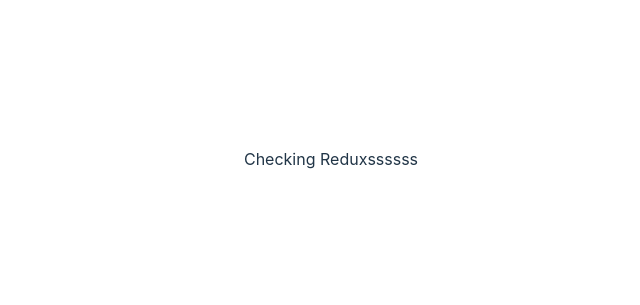
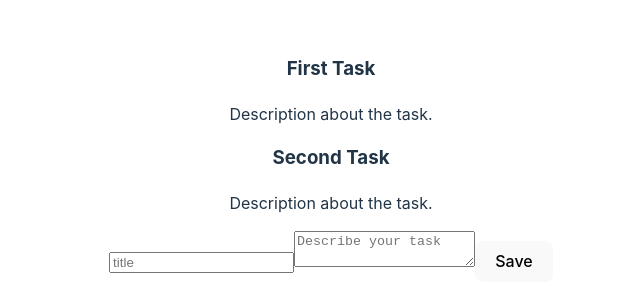
Before and after one commit to Enzo-cam/task-redux, a React (Vite) app: page / in a window 1280 px wide. Shown: the part 241-546 px from the top of the page, without its empty margins (309-949 px from the left). Built offline with nearby package versions, Linux system fonts and the light colour scheme.

Commit message:
Task form and Task list components

```diff
--- a/src/App.jsx
+++ b/src/App.jsx
@@ -1,4 +1,6 @@
 import './App.css'
+import TaskList from './components/TaskList'
+import TaskForm from './components/TaskForm'
 //Funciones que querramos llamar para ACTUALIZAR el estado
 import { useDispatch } from 'react-redux'
 //Formas de las cuales traemos datos que estan DENTRO del estado.
@@ -6,12 +8,10 @@ import { useSelector } from 'react-redux'
 
 function App() {
 
-  const tasks = useSelector(state => state.tasks)
-  console.log(tasks)
-
   return (
     <div className="App">
-      Checking Reduxssssss
+      <TaskList/>
+      <TaskForm/>
     </div>
   )
 }
--- /dev/null
+++ b/src/components/TaskForm.jsx
@@ -0,0 +1,25 @@
+import { useState } from "react"
+
+export default function TaskForm() {
+  const [task, setTask] = useState({
+    title: '',
+    description: ''
+  })
+  const handleChange = e => {
+    setTask({
+      ...task,
+      [e.target.name] : e.target.value
+    })
+  }
+
+  const handleSubmit = e => {
+    e.preventDefault()
+  }
+  return (
+    <form onSubmit={handleSubmit}>
+      <input onChange={handleChange} name="title" type="text" placeholder="title" />
+      <textarea onChange={handleChange} name="description" placeholder="Describe your task"></textarea>
+      <button>Save</button>
+    </form>
+  )
+}
--- /dev/null
+++ b/src/components/TaskList.jsx
@@ -0,0 +1,18 @@
+import { useSelector } from "react-redux"
+
+export default function TaskList() {
+
+  const tasks = useSelector(state => state.tasks)
+
+  return (
+    <div>
+      {tasks.map(task => (
+        <div key={task.id}>
+          <h3>{task.title}</h3>
+          <p>{task.description}</p>
+        </div>
+
+      ))}
+    </div>
+  )
+}
--- a/src/features/tasks/taskSlice.js
+++ b/src/features/tasks/taskSlice.js
@@ -1,11 +1,26 @@
 //Funciones que se haran dentro del estado
 //Crear, eliminar, updatear, listar.
+import { createSlice } from "@reduxjs/toolkit";
 
-import { createSlice } from "@reduxjs/toolkit";
+
+const initialState = [
+    {
+        id: "1",
+        title: "First Task",
+        description: "Description about the task.",
+        completed: false
+    },
+    {
+        id: "2",
+        title: "Second Task",
+        description: "Description about the task.",
+        completed: false
+    }
+]
 
 export const taskSlice = createSlice({
     name: 'tasks',
-    initialState: [], //Indica el valor inicial con el cual arrancará nuestro state
+    initialState, //Indica el valor inicial con el cual arrancará nuestro state
     reducer:{ //Donde nos encargamos de crear funciones que actualicen al ESTADO.
 
     }
```
